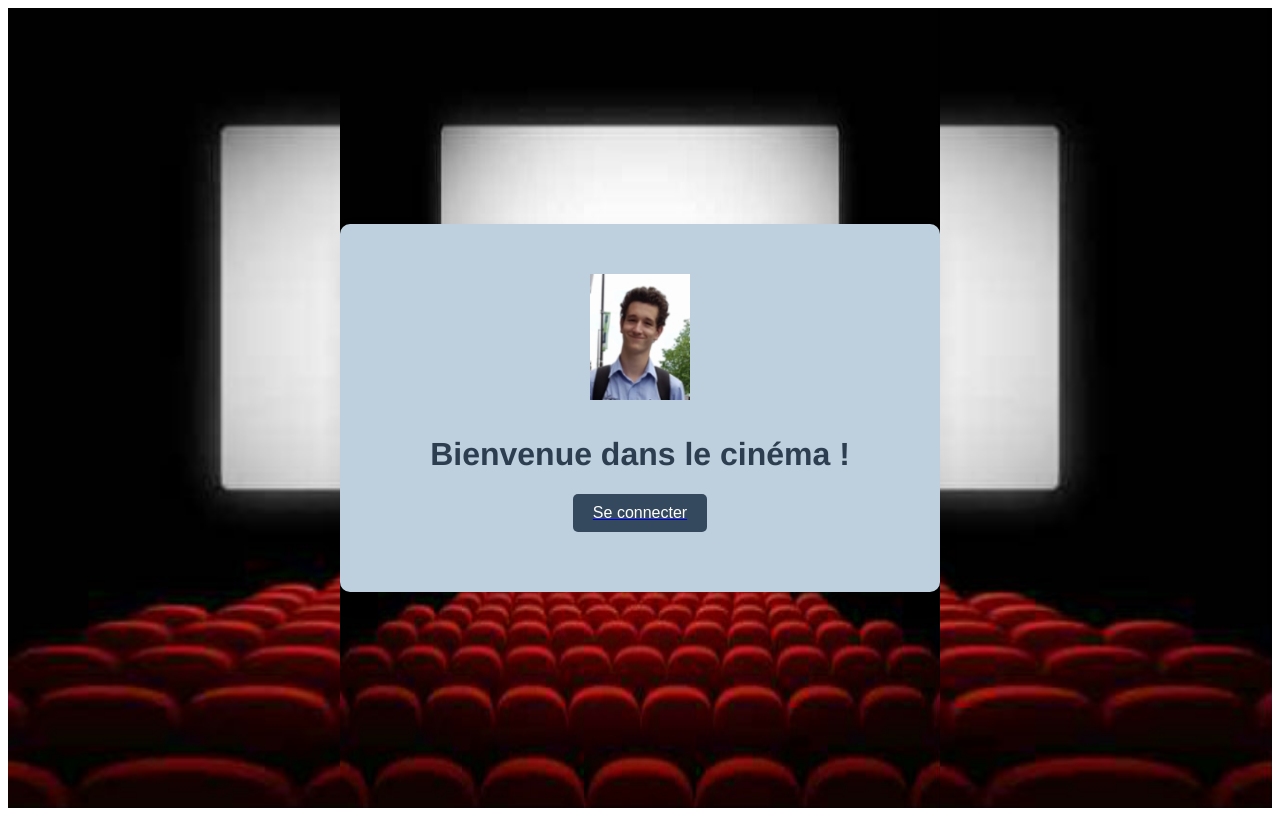
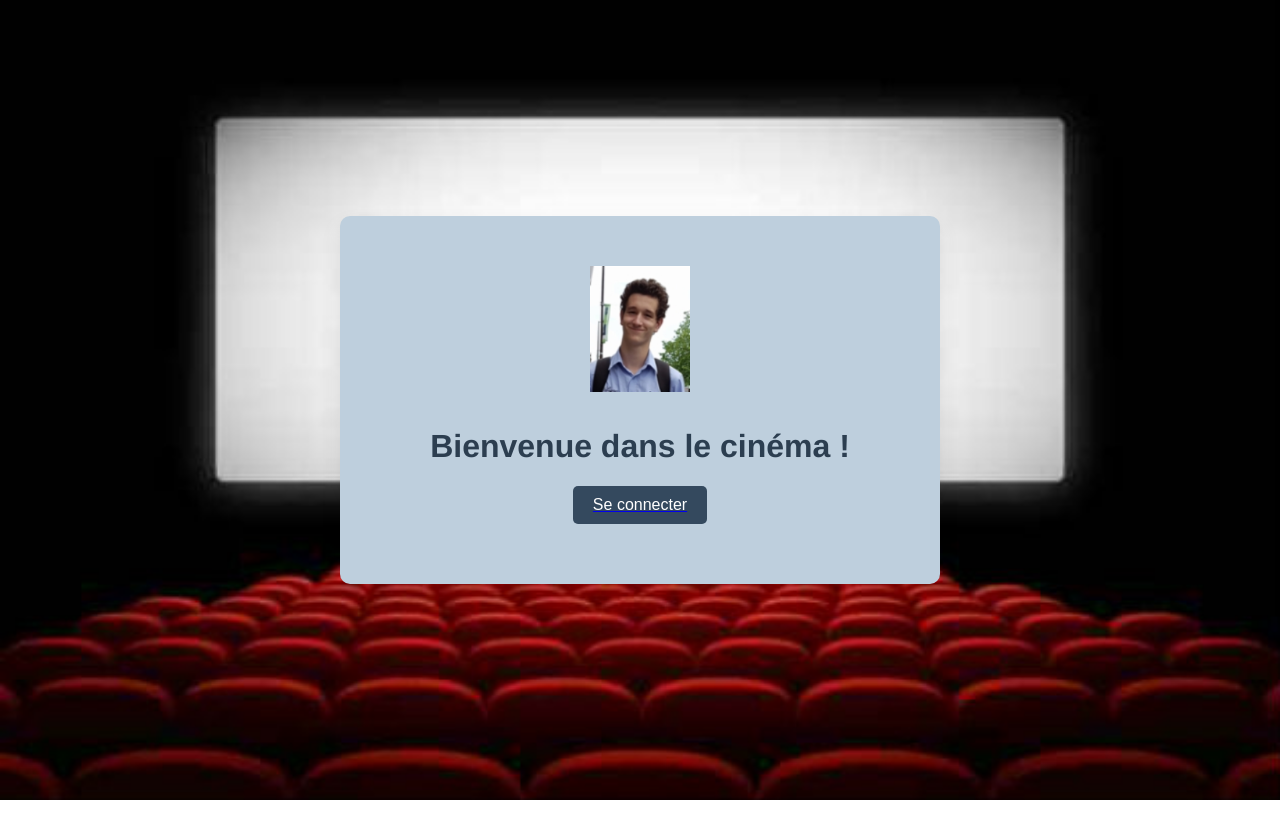
Before and after one commit to brailly-julien/P_Cine, a Vue app: page / in a window 1280 px wide. Built offline with nearby package versions, Linux system fonts and the light colour scheme.

Commit message:
Update App.vue
Plein écran

```diff
--- a/src/App.vue
+++ b/src/App.vue
@@ -16,6 +16,19 @@ export default {
 </script>
 
 <style>
+
+html, body {
+  margin: 0;
+  padding: 0;
+  height: 100%;
+  overflow: auto; /* Assurez-vous que le contenu débordant peut toujours être accessible */
+}
+
+/* Ensuite, assurez-vous que votre conteneur d'application prend toute la hauteur disponible */
+#app {
+  min-height: 100%;
+}
+
 #app {
   font-family: Avenir, Helvetica, Arial, sans-serif;
   -webkit-font-smoothing: antialiased;
```
